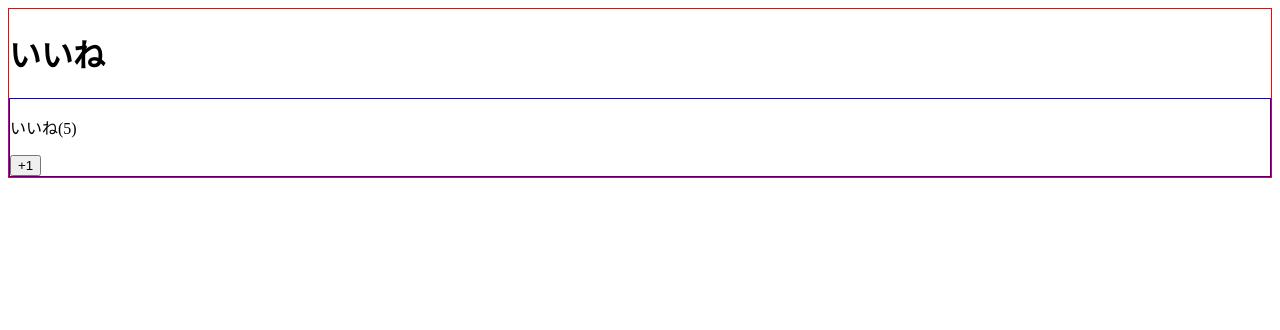
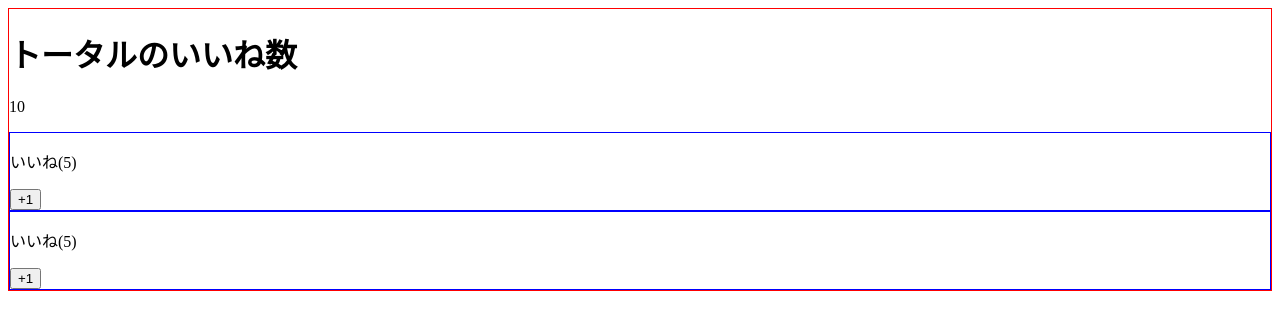
Before and after one commit to jin-aiit-a1824jj/vueJS-sample, a Vue app in the folder session6/index4/: page / in a window 1280 px wide. Shown: the top 330 px of the page. Built offline with nearby package versions, Linux system fonts and the light colour scheme.

Commit message:
parent data pass to child / using [props]

```diff
--- a/session6/index4/src/App.vue
+++ b/session6/index4/src/App.vue
@@ -1,7 +1,9 @@
 <template>
   <div>
     <LikeHeader></LikeHeader>
-    <LikeNumber></LikeNumber>
+    <p>{{ number }}</p>
+    <LikeNumber v-bind:number="number"></LikeNumber>
+    <LikeNumber :number="number"></LikeNumber>
   </div>
 </template>
 
@@ -12,6 +14,11 @@ import LikeHeader from "./components/LikeHeader.vue";
 export default {
   components: {
     LikeHeader: LikeHeader
+  },
+  data() {
+    return {
+      number: 10
+    }
   }
 }
 </script>
--- a/session6/index4/src/components/LikeHeader.vue
+++ b/session6/index4/src/components/LikeHeader.vue
@@ -1,3 +1,3 @@
 <template>
-  <h1>いいね</h1>
+  <h1>トータルのいいね数</h1>
 </template>
--- a/session6/index4/src/components/LikeNumber.vue
+++ b/session6/index4/src/components/LikeNumber.vue
@@ -1,17 +1,13 @@
 <template>
   <div>
-    <p>いいね({{ number }})</p>
+    <p>いいね({{ number/2 }})</p>
     <button @click="increment">+1</button>
   </div>
 </template>
 
 <script>
 export default {
-  data() {
-    return {
-      number: 5
-    };
-  },
+  props: ["number"],
   methods:{
     increment(){
       this.number += 1;
```
